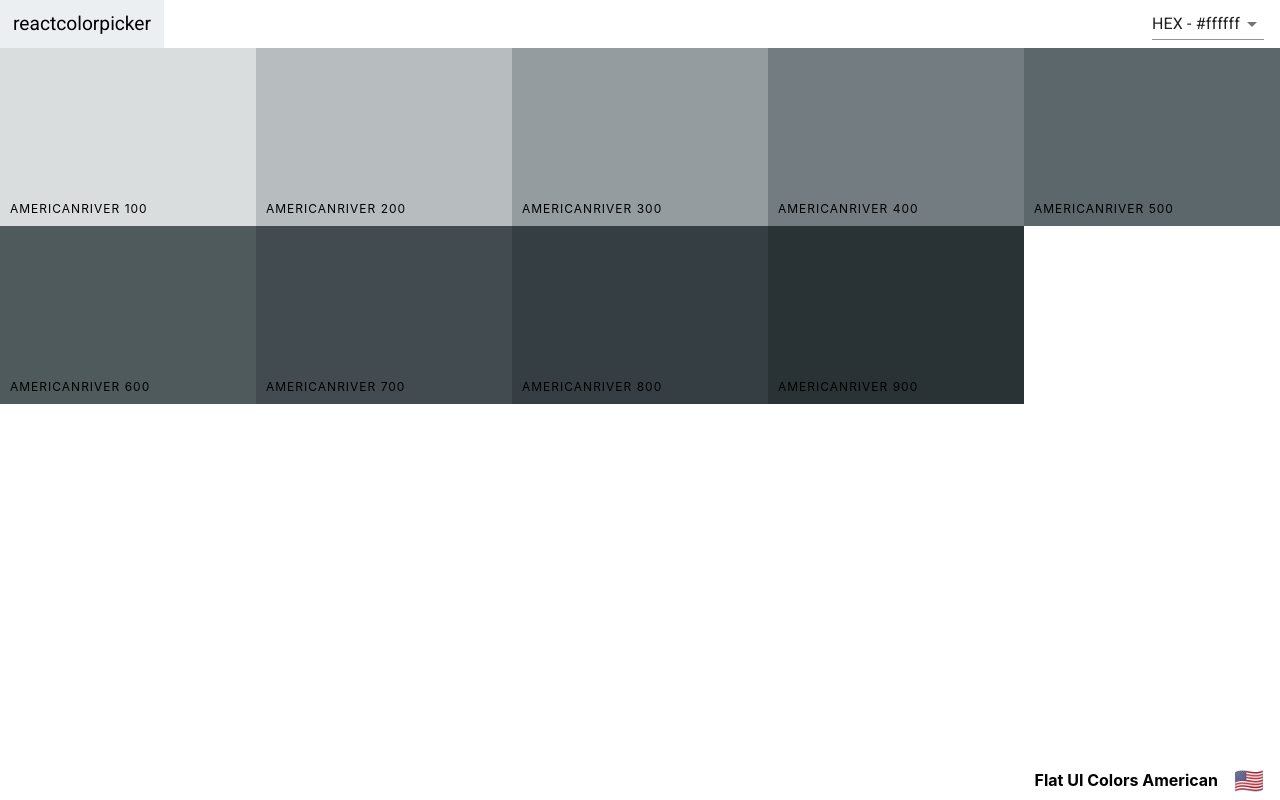
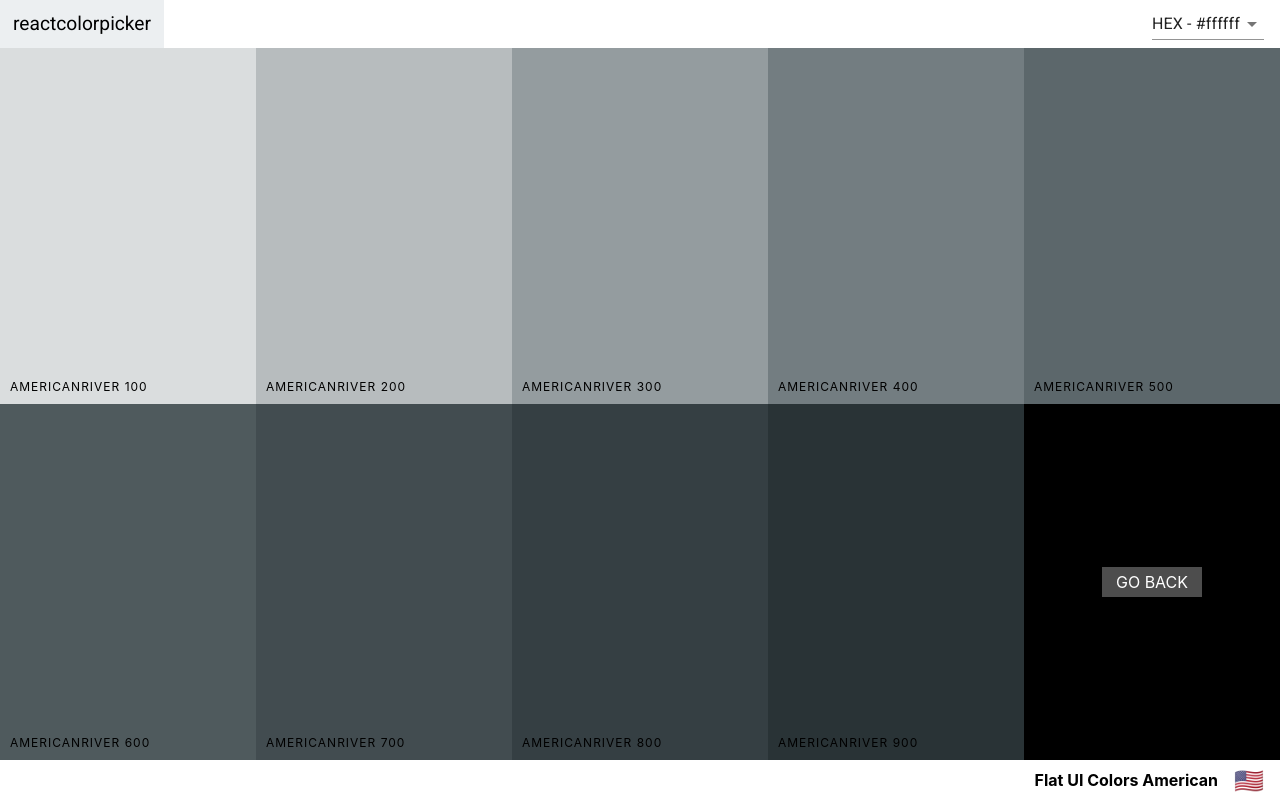
Before and after one commit to rushikeshkoli/Color-Project, a React (Create React App) app: page /palette/flat-ui-colors-american/americanriver in a window 1280 px wide. Built offline with nearby package versions, Linux system fonts and the light colour scheme.

Commit message:
Add go-back link

```diff
--- a/src/ColorBox.css
+++ b/src/ColorBox.css
@@ -8,7 +8,16 @@
     margin-bottom: -4px;
 }
 
-.copy-button {
+.SingleColorPalette .ColorBox{
+    height: 50%;
+}
+
+.ColorBox.go-back {
+    background-color: black;
+}
+
+.copy-button,
+.back-button {
     width: 100px;
     height: 30px;
     position: absolute;
@@ -25,6 +34,10 @@
     line-height: 30px;
     background: rgba(255, 255, 255, 0.3);
     border: none;
+    text-decoration: none;
+}
+
+.copy-button {
     opacity: 0;
 }
 
--- a/src/SingleColorPalette.js
+++ b/src/SingleColorPalette.js
@@ -2,6 +2,7 @@
 import ColorBox from './ColorBox';
 import Navbar from './Navbar';
 import PaletteFooter from './PaletteFooter';
+import { Link } from 'react-router-dom';
 
 class SingleColorPalette extends Component {
     constructor(props) {
@@ -24,15 +25,18 @@
     }
     render() {
         const {format} = this.state;
-        const {paletteName, emoji} = this.props.palette;
+        const {paletteName, emoji, id} = this.props.palette;
         const colorBoxes = this._shades.map(x => (
             <ColorBox background={x[format]} name={x.name} key={x.name} showLink={false}/>
         ));
         return(
-            <div className='Palette'>
+            <div className='SingleColorPalette Palette'>
                 <Navbar handleChange={this.changeFormat} allColorsShowing={false}/>
                 <div className='Palette-colors'>
                     {colorBoxes}
+                    <div className='go-back ColorBox'>
+                        <Link to={`/palette/${id}`} className='back-button'>Go Back</Link>
+                    </div>
                 </div>
                 <PaletteFooter paletteName={paletteName} emoji={emoji}/>
             </div>
```
